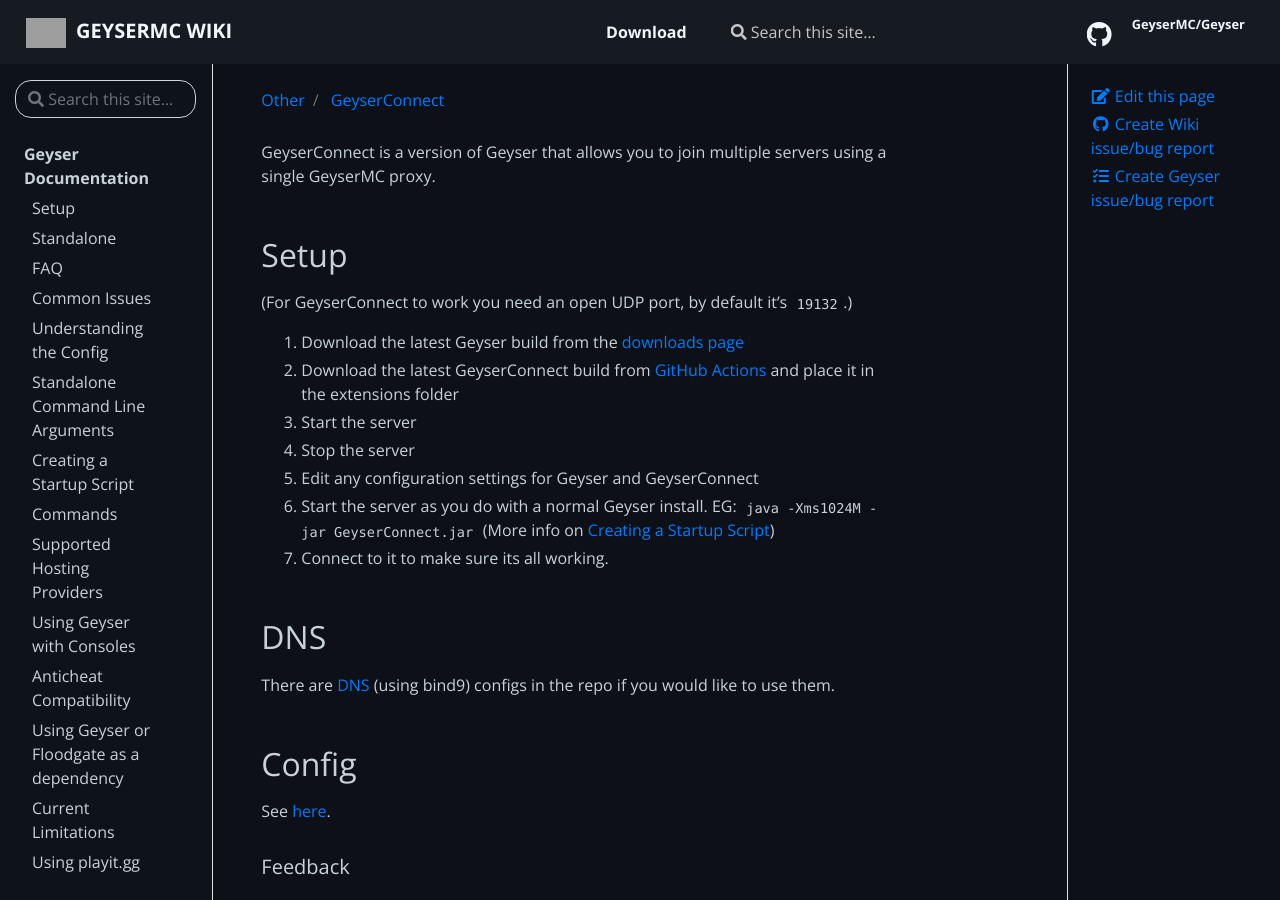
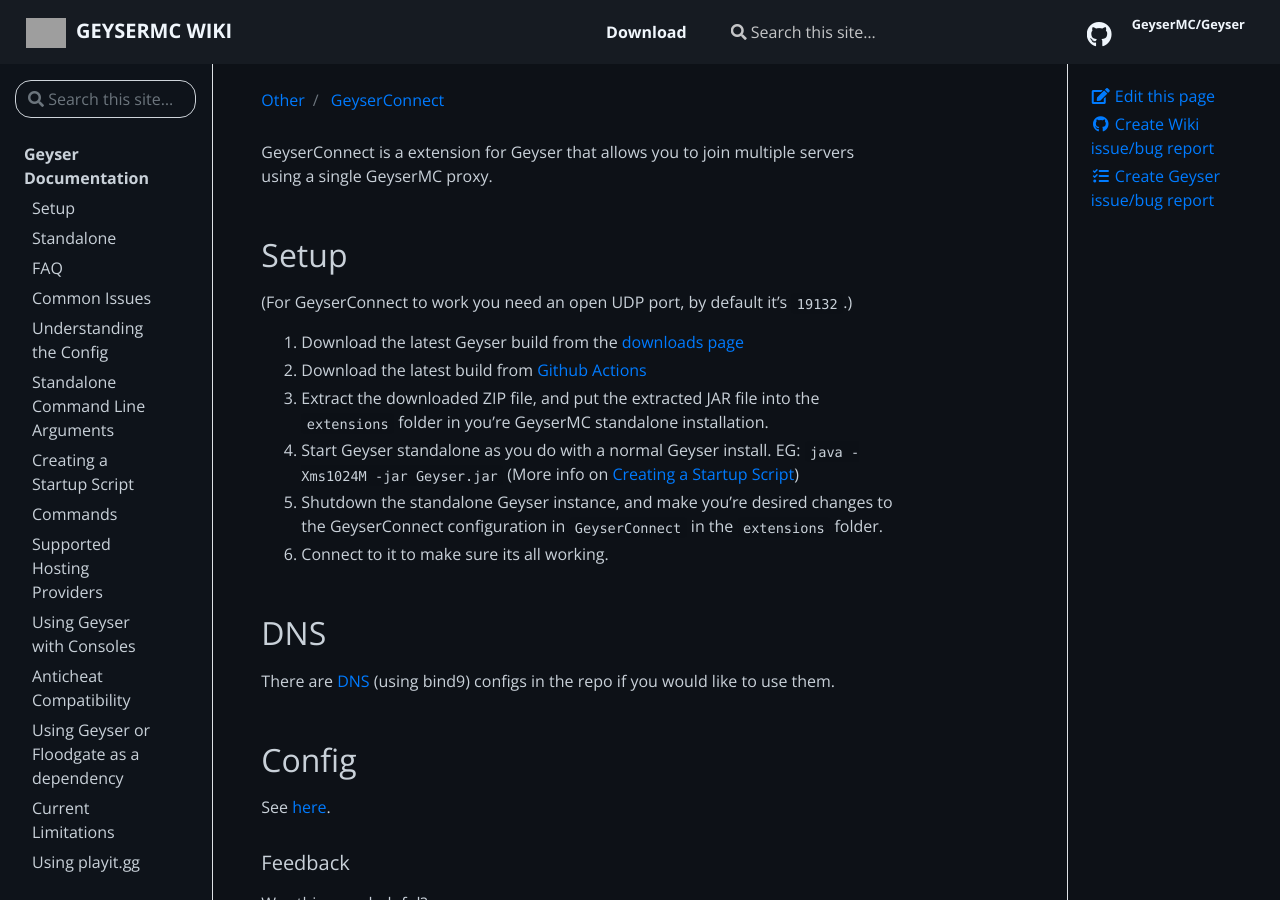
Before and after one commit to GeyserMC/GeyserWiki, a Jekyll site: the page built from _docs/other/geyserconnect.md, in a window 1280 px wide and 900 px high. Built offline with Jekyll 4.4.1, drawn with Linux system fonts in a browser that asks for light colours; grey boxes are pictures that could not be loaded.

Commit message:
Migrate GeyserConnect to GitHub Actions (#150)
* Update geyserconnect.md

* Update geyserconnect.md

Make it more clear

* Update geyserconnect.md

Finish PR

* Update geyserconnect.md

---------

Co-authored-by: rtm516 <rtm516@users.noreply.github.com>

```diff
--- a/_docs/other/geyserconnect.md
+++ b/_docs/other/geyserconnect.md
@@ -4,17 +4,16 @@
 permalink: /other/geyserconnect/
 ---
 
-GeyserConnect is a version of Geyser that allows you to join multiple servers using a single GeyserMC proxy.
+GeyserConnect is a extension for Geyser that allows you to join multiple servers using a single GeyserMC proxy.
 
 ## Setup
 (For GeyserConnect to work you need an open UDP port, by default it's `19132`.)
 1. Download the latest Geyser build from the [downloads page](https://geysermc.org/download#standalone)
-2. Download the latest GeyserConnect build from [GitHub Actions](https://github.com/GeyserMC/GeyserConnect/actions) and place it in the extensions folder
-3. Start the server
-4. Stop the server
-5. Edit any configuration settings for Geyser and GeyserConnect
-6. Start the server as you do with a normal Geyser install. EG: `java -Xms1024M -jar GeyserConnect.jar` (More info on [Creating a Startup Script](/geyser/creating-a-startup-script/))
-7. Connect to it to make sure its all working.
+2. Download the latest build from [Github Actions](https://github.com/GeyserMC/GeyserConnect/actions)
+3. Extract the downloaded ZIP file, and put the extracted JAR file into the `extensions` folder in you're GeyserMC standalone installation.
+4. Start Geyser standalone as you do with a normal Geyser install. EG: `java -Xms1024M -jar Geyser.jar` (More info on [Creating a Startup Script](/geyser/creating-a-startup-script/))
+5. Shutdown the standalone Geyser instance, and make you're desired changes to the GeyserConnect configuration in `GeyserConnect` in the `extensions` folder.
+6. Connect to it to make sure its all working.
 
 ## DNS
 There are [DNS](https://github.com/GeyserMC/GeyserConnect/tree/master/bind9) (using bind9) configs in the repo if you would like to use them.
```
